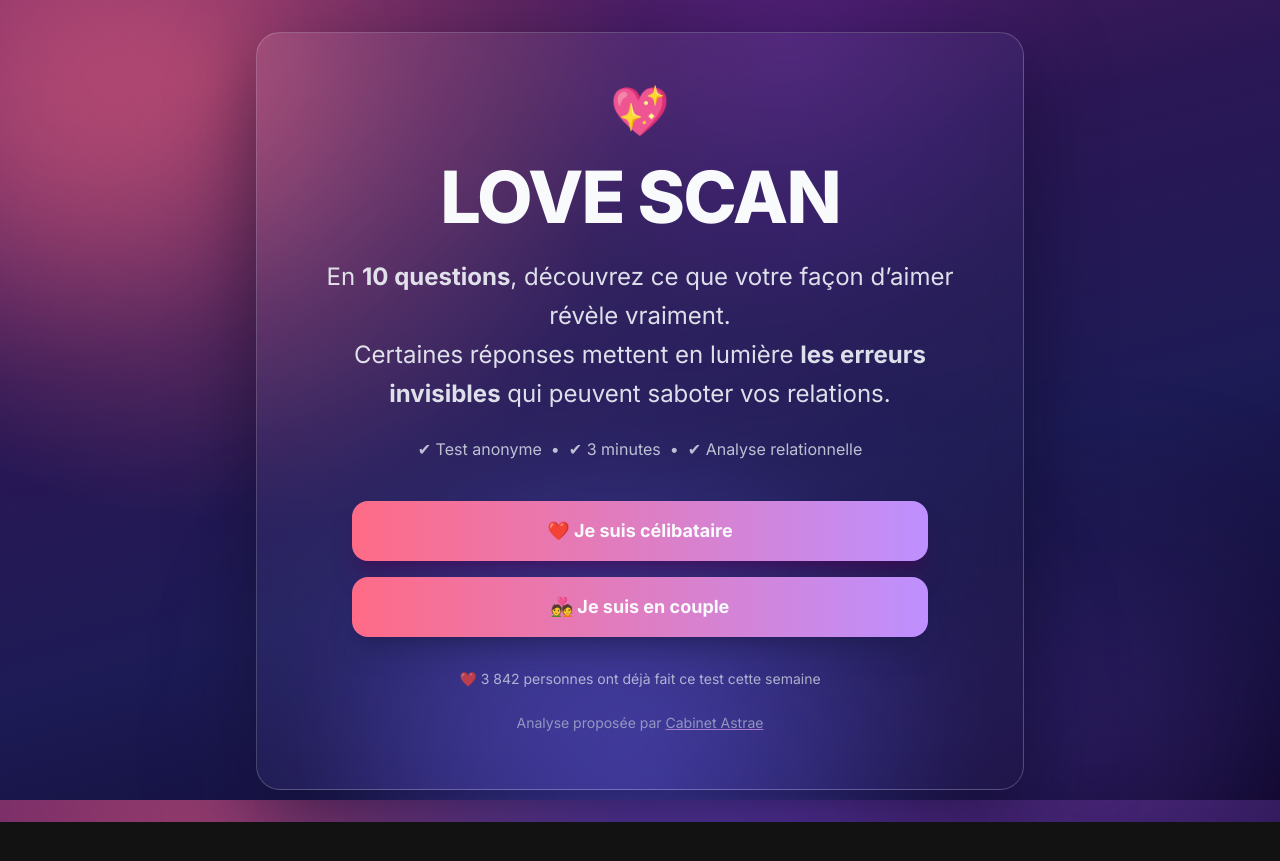
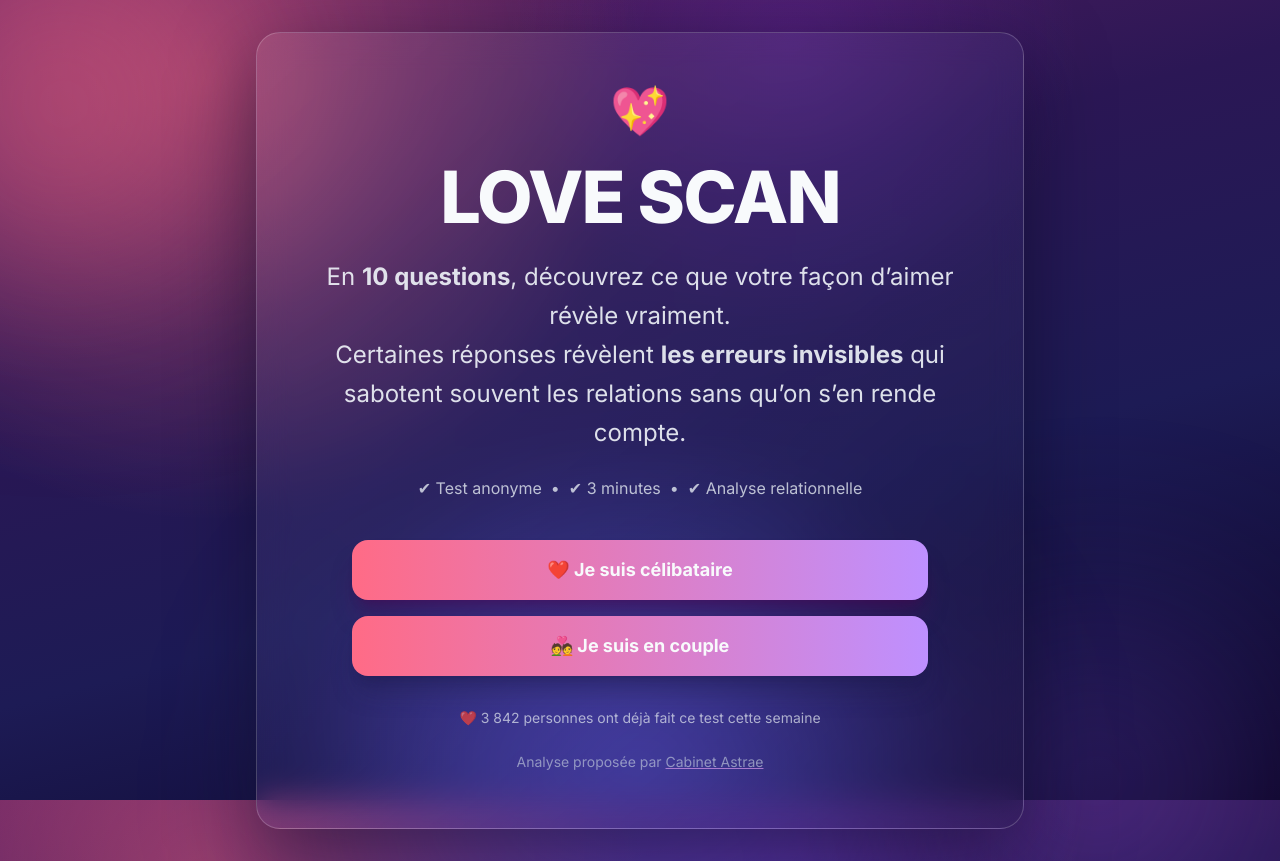
Before and after one commit to arnaudcrestey/astero-minisites, a Next.js app: page / in a window 1280 px wide. Before the commit the page ends 822 px from the top, so only its background shows below. Built offline with nearby package versions, Linux system fonts and the light colour scheme.

Commit message:
Update text to enhance message clarity
Refine wording to improve clarity and impact.

```diff
--- a/app/page.tsx
+++ b/app/page.tsx
@@ -23,7 +23,8 @@ export default function HomePage() {
         <p className="mx-auto mt-6 max-w-2xl text-lg text-slate-100/90 md:text-2xl md:leading-relaxed">
           En <strong>10 questions</strong>, découvrez ce que votre façon d’aimer révèle vraiment.
           <br />
-          Certaines réponses mettent en lumière  <strong>les erreurs invisibles</strong>{' '}qui peuvent saboter vos relations.
+         Certaines réponses révèlent <strong>les erreurs invisibles</strong>{' '}
+qui sabotent souvent les relations sans qu’on s’en rende compte.
         </p>
 
         {/* Credibility */}
```
